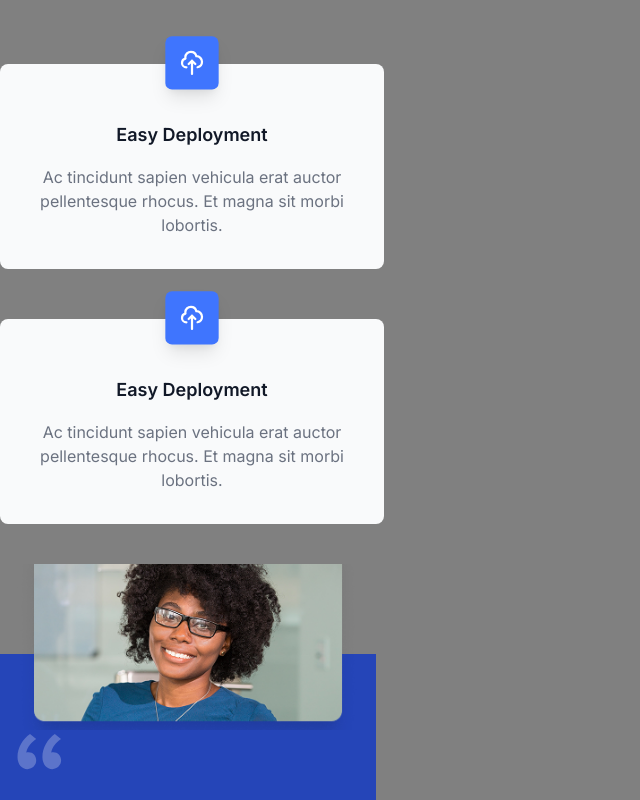
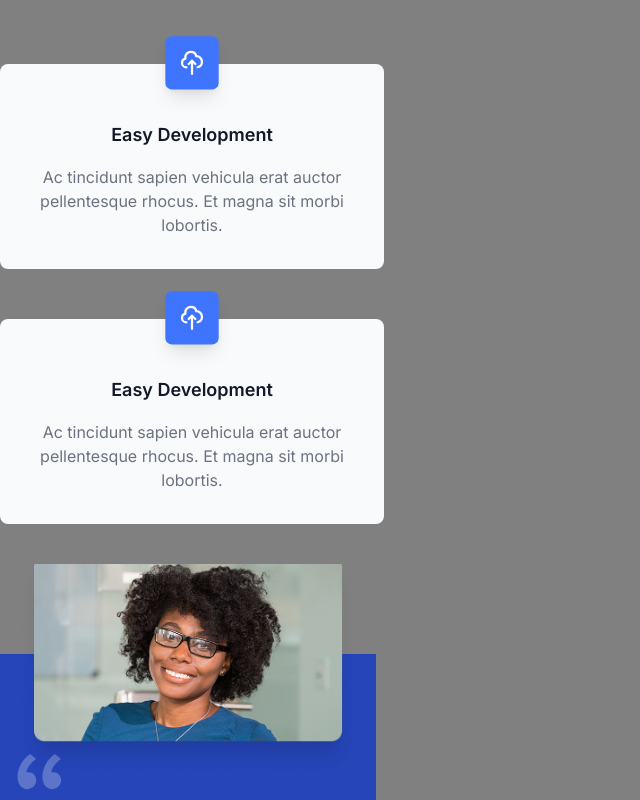
Before and after one commit to sorcerycss/component-library, a React (Vite) app in the folder component-library-react/: page / in a window 1280 px wide. Shown: the part 680-1480 px from the top of the page, without its empty margins (0-640 px from the left). Built offline with nearby package versions, Linux system fonts and the light colour scheme.

Commit message:
refactor: implement compound components for Card with separate sub-components

```diff
--- a/component-library-react/src/App.jsx
+++ b/component-library-react/src/App.jsx
@@ -73,17 +73,27 @@ function App() {
       </div>
 
       <div className='card-column'>
-        <Card
-        icon={cloudIcon}
-        title="Easy Deployment"
-        text="Ac tincidunt sapien vehicula erat auctor pellentesque rhocus. Et magna sit morbi lobortis."
-        />
-        <Card
-        icon={cloudIcon}
-        title="Easy Deployment"
-        text="Ac tincidunt sapien vehicula erat auctor pellentesque rhocus. Et magna sit morbi lobortis."
-        hover={true}
-        />
+        <Card>
+          <Card.Icon src={cloudIcon} hover={false} />
+          <Card.Content>
+            <Card.Title>Easy Development</Card.Title>
+            <Card.Text>
+                Ac tincidunt sapien vehicula erat auctor pellentesque
+                rhocus. Et magna sit morbi lobortis.
+            </Card.Text>
+          </Card.Content>
+        </Card>
+
+        <Card>
+          <Card.Icon src={cloudIcon} hover={true} />
+          <Card.Content>
+            <Card.Title>Easy Development</Card.Title>
+            <Card.Text>
+                Ac tincidunt sapien vehicula erat auctor pellentesque
+                rhocus. Et magna sit morbi lobortis.
+            </Card.Text>
+          </Card.Content>
+        </Card>
       </div>
 
       <div className='testimonial-column'>
--- a/component-library-react/src/components/Card/Card.jsx
+++ b/component-library-react/src/components/Card/Card.jsx
@@ -1,16 +1,5 @@
 import './Card.css'
 
-export default function Card({ icon, title, text, hover = false }) {
-    return (
-        <div className='card-container'>
-            <div className='card'>
-                <img
-                src={icon}
-                alt='Deploy icon'
-                className={hover ? 'card-icon card-icon-hover' : 'card-icon'}  />
-                <div className='card-title'>{title}</div>
-                <div className='card-text'>{text}</div>
-            </div>
-        </div>
-    )
+export default function Card({ children }) {
+    return <div className='card-container'>{children}</div>
 }
--- /dev/null
+++ b/component-library-react/src/components/Card/CardContent.jsx
@@ -0,0 +1,3 @@
+export default function CardContent({children}) {
+    return <div className='card'>{children}</div>
+}
--- /dev/null
+++ b/component-library-react/src/components/Card/CardIcon.jsx
@@ -0,0 +1,9 @@
+export default function CardIcon({src, alt = "Upload", hover = false}) {
+    return (
+        <img
+        src={src}
+        alt={alt}
+        className={hover ? "card-icon card-icon-hover" : "card-icon"}
+        />
+    )
+}
--- /dev/null
+++ b/component-library-react/src/components/Card/CardText.jsx
@@ -0,0 +1,3 @@
+export default function CardText({children}) {
+    return <div className='card-text'>{children}</div>
+}
--- /dev/null
+++ b/component-library-react/src/components/Card/CardTitle.jsx
@@ -0,0 +1,3 @@
+export default function CardTitle({children}) {
+    return <div className='card-title'>{children}</div>
+}
--- a/component-library-react/src/components/Card/index.js
+++ b/component-library-react/src/components/Card/index.js
@@ -1 +1,12 @@
-export { default } from './Card.jsx';
+import Card from './Card.jsx'
+import CardIcon from './CardIcon'
+import CardTitle from './CardTitle'
+import CardText from './CardText'
+import CardContent from './CardContent'
+
+Card.Icon = CardIcon
+Card.Title = CardTitle
+Card.Text = CardText
+Card.Content = CardContent
+
+export default Card
--- a/component-library-react/src/components/Testimonial/Testimonial.css
+++ b/component-library-react/src/components/Testimonial/Testimonial.css
@@ -23,13 +23,12 @@
     width: 344px;
     height: 206px;
     object-fit: cover;
-    padding-bottom: 40px;
     z-index: 10;
 }
 
 /* Card */
 .testimonial-card {
-    padding: 74px 16px 64px;
+    padding: 94px 16px 24px;
     position: relative;
     z-index: 1;
 }
@@ -79,7 +78,8 @@
 
 .testimonial-dots {
     position: absolute;
-    bottom: 45px;
+    bottom: 0;
+    left: 0;
     z-index: 0;
     width: 202px;
 }
```
